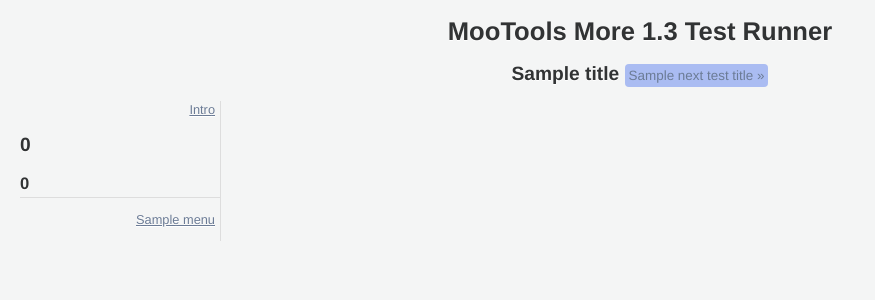
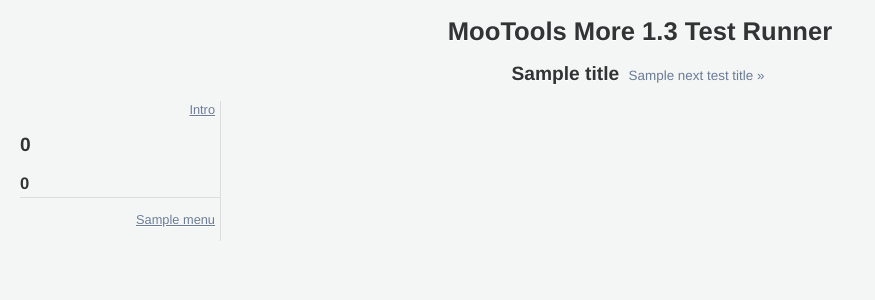
Before and after one commit to arian/mootools-ui-runner, a PHP site: template templates/index.php in a window 1280 px wide. Shown: the top 300 px of the page, without its empty margins (0-875 px from the left). Run offline with PHP 8.4, Linux system fonts and the light colour scheme; the template is opened without the code that fills it: most values are stand-ins (such as "Sample title", 1, 10 or a date in 2020); data that the repository does not hold is empty.

Commit message:
Small CSS Tweak

```diff
--- a/assets/runner.css
+++ b/assets/runner.css
@@ -167,6 +167,7 @@ pre {
 h2 .buttons {
 	font-size: 0.7em;
 	font-weight: normal;
+	background: none;
 }
 
 h2 a.buttons {
```
